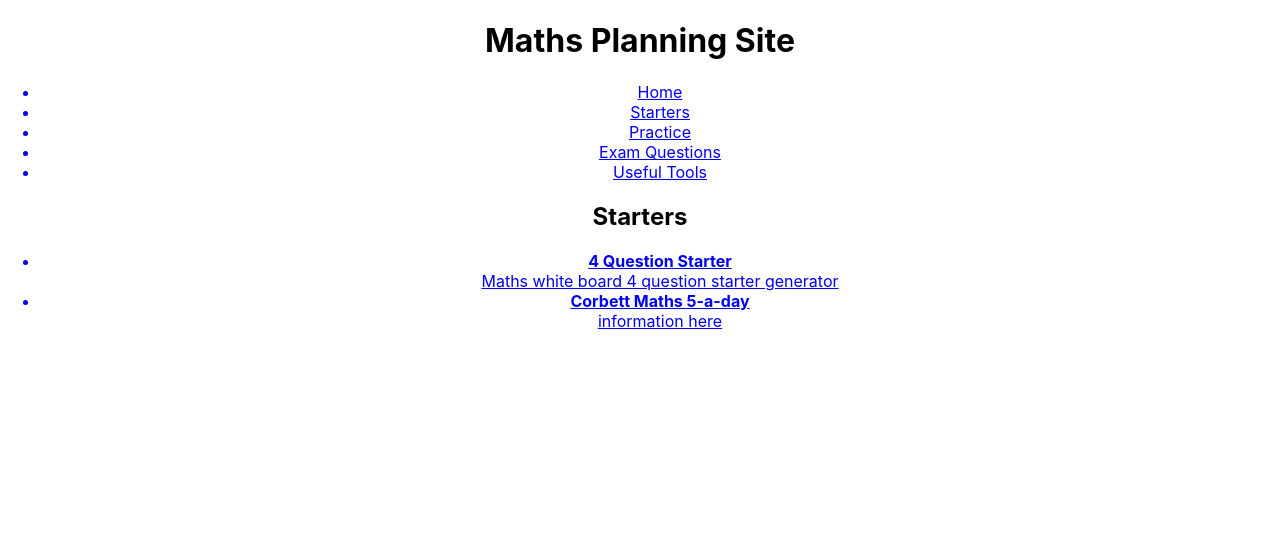
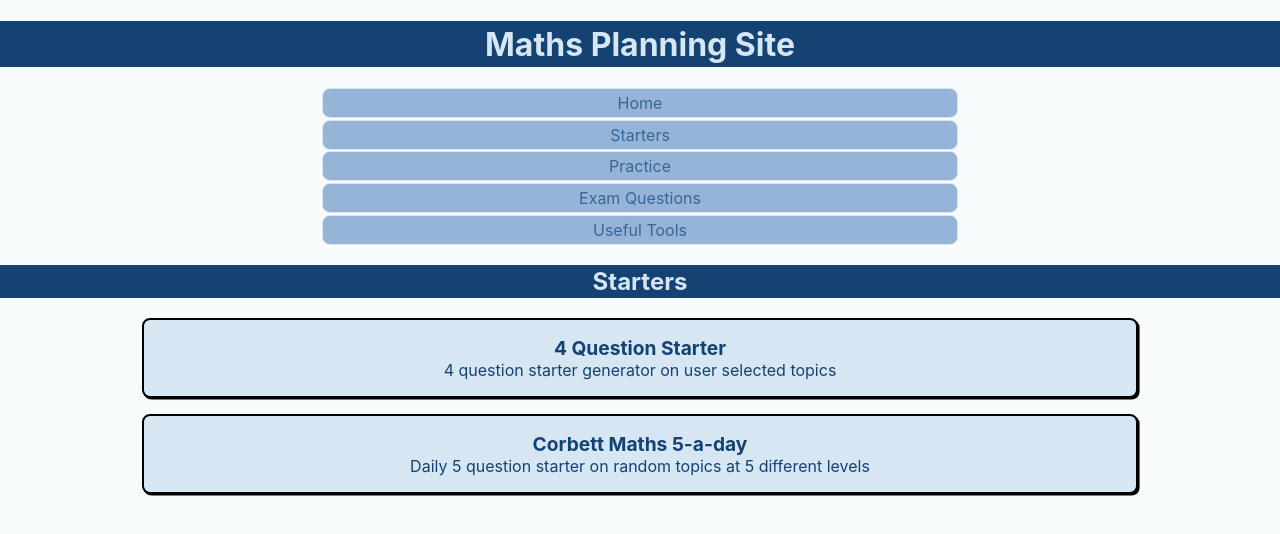
Before and after one commit to franciss08/maths-planning-site, a React (Create React App) app: page /starters in a window 1280 px wide. Shown: the top 534 px of the page. Built offline with nearby package versions, Linux system fonts and the light colour scheme.

Commit message:
initial styling added

```diff
--- a/src/App.css
+++ b/src/App.css
@@ -2,13 +2,67 @@
   text-align: center;
 }
 
-.App-header {
-  background-color: #282c34;
-  min-height: 100vh;
-  display: flex;
-  flex-direction: column;
-  align-items: center;
-  justify-content: center;
-  font-size: calc(10px + 2vmin);
-  color: white;
+body {
+  background-color:rgb(247, 251, 252);
 }
+
+a {
+  text-decoration: none;
+}
+
+h1, h2 {
+  background-color: rgb(20, 66, 114);
+  color: rgb(214, 230, 242);
+  padding: 0.1em;
+}
+
+ul {
+  padding-left: 0;
+}
+
+li {
+  list-style-type: none;
+  margin: 0;
+  border: 1px solid rgb(214, 230, 242);
+  background-color:rgb(149, 180, 215);
+  border-radius: 0.5em;
+}
+
+
+
+.nav-bar {
+
+}
+
+.nav-bar ul {
+  width: 50%;
+  margin: auto;
+}
+
+.nav-bar li {
+  color: rgb(56, 102, 151);
+  padding: 0.25em;
+  margin: 0.1em;
+}
+
+.nav-bar a:hover {
+  font-weight: bolder;
+}
+
+.resource li {
+  border: 2px black solid;
+  padding: 1em;
+  margin: 1em auto;
+  width: 75%;
+  color: rgb(20, 66, 114);
+  background-color:rgb(214, 230, 242);
+  box-shadow: 0.1em 0.1em black;
+}
+
+.resource li strong {
+  font-size: 1.2em;
+}
+
+.resource li:hover {
+  box-shadow: 0.05em 0.05em grey;
+}
--- a/src/components/NavBar.js
+++ b/src/components/NavBar.js
@@ -4,7 +4,7 @@
 export const NavBar = ({pages}) => {
 
     return (
-        <div>
+        <div className="nav-bar">
             <ul>
                 <Link to="/"><li>Home</li></Link>
                 {pages.map((page, index) => {
--- a/src/components/Resource.js
+++ b/src/components/Resource.js
@@ -3,6 +3,6 @@
 export const Resource = (props) => {
 
     return (
-        <a href={props.url} target="_blank" rel="noreferrer noopener"><li><strong>{props.name}</strong><br/>{props.description}</li></a>
+        <a className="resource" href={props.url} target="_blank" rel="noreferrer noopener"><li><strong>{props.name}</strong><br/>{props.description}</li></a>
     )
 }
--- a/src/data/data.js
+++ b/src/data/data.js
@@ -5,12 +5,12 @@
         resources: [
             {
                 resourceName: "4 Question Starter",
-                description: "Maths white board 4 question starter generator",
+                description: "4 question starter generator on user selected topics",
                 url: "https://mathswhiteboard.com/MWB/LWB"
             },
             {
                 resourceName: "Corbett Maths 5-a-day",
-                description: "information here",
+                description: "Daily 5 question starter on random topics at 5 different levels",
                 url: "https://corbettmaths.com/contents/"
             }
         ]
```
